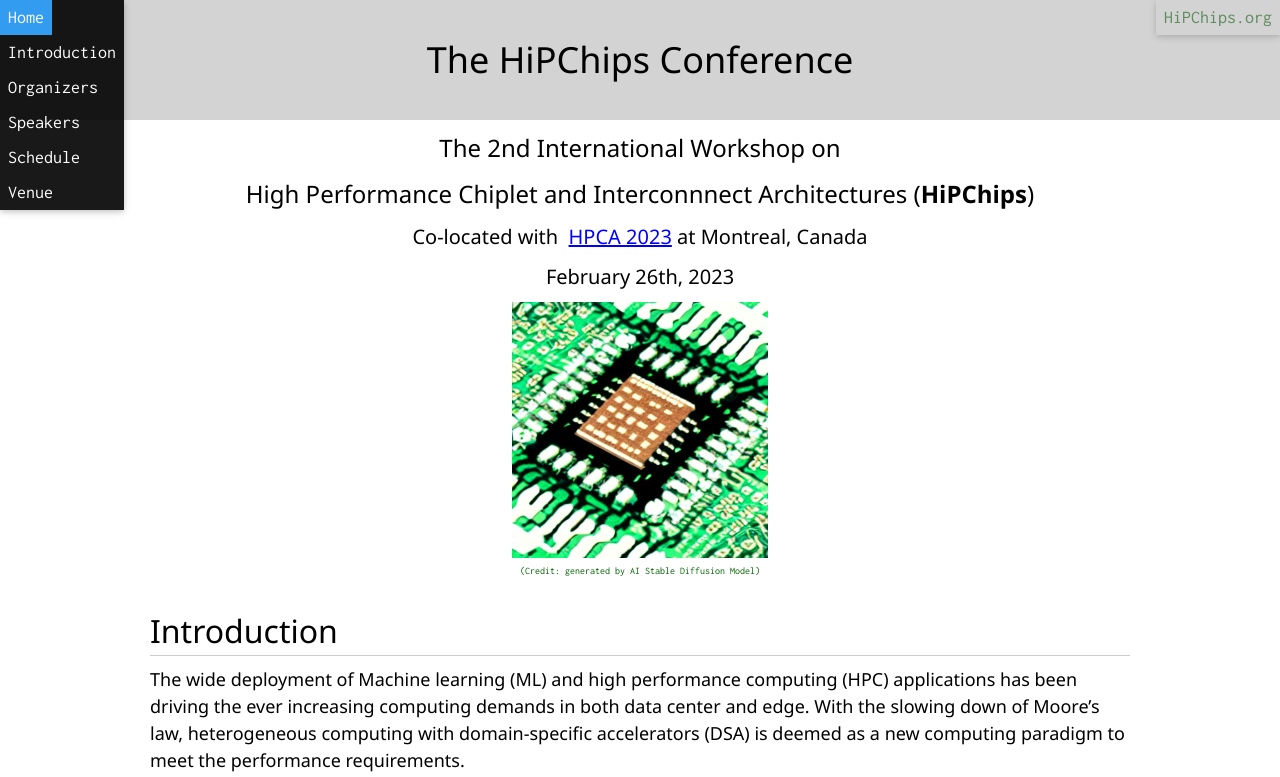
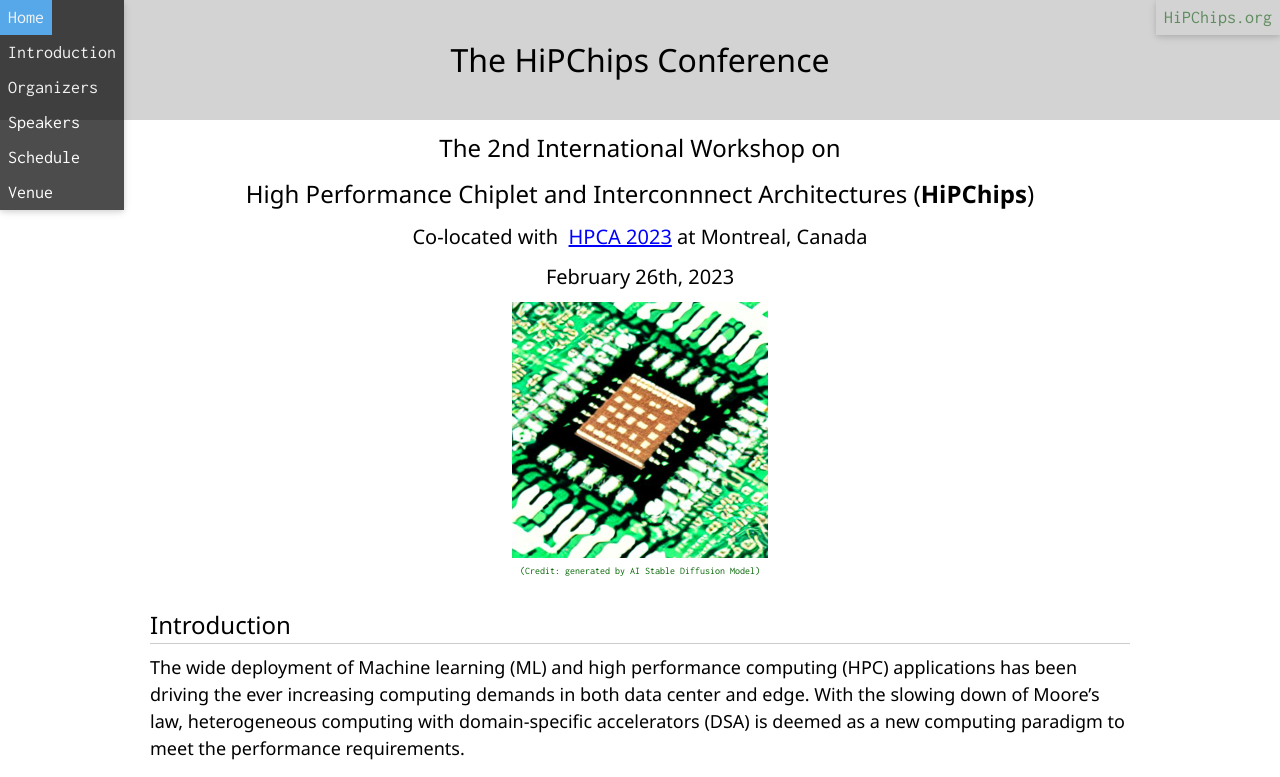
Before and after one commit to hipchips/hpca2023, a plain HTML site: page index.html in a window 1280 px wide. Shown: the top 777 px of the page. Drawn offline with nearby package versions, Linux system fonts and the light colour scheme.

Commit message:
Change the title font size to xx-large

```diff
--- a/index.html
+++ b/index.html
@@ -20,10 +20,10 @@
     }
     table {border: none;}
     h1 {
-        font-size: 36px;
+        font-size: xx-large;
     }
     h2 {
-        font-size: 32px;
+        font-size: x-large;
         border-bottom: 1px solid #cccccc;
         color: black;
     }
@@ -38,7 +38,7 @@
 <body>
     <!-- Navbar -->
 <div class="w3-top">
-  <div class="w3-sidebar w3-black w3-card w3-left-align w3-large" style="width:min-content; height:fit-content; opacity:90%; ">
+  <div class="w3-sidebar w3-black w3-card w3-left-align w3-large" style="width:min-content; height:fit-content; opacity:70%; ">
     <a class="w3-bar-item w3-button w3-hide-medium w3-hide-large w3-right w3-padding-small w3-hover-white w3-large w3-black" href="javascript:void(0);" onclick="myFunction()" title="Toggle Navigation Menu"><i class="fa fa-bars"></i></a>
     <a href="#home" class="w3-bar-item w3-button w3-padding-small w3-hover-blue">Home</a>
     <a href="#intro" class="w3-bar-item w3-button w3-hide-small w3-padding-small w3-hover-blue">Introduction</a>
```
